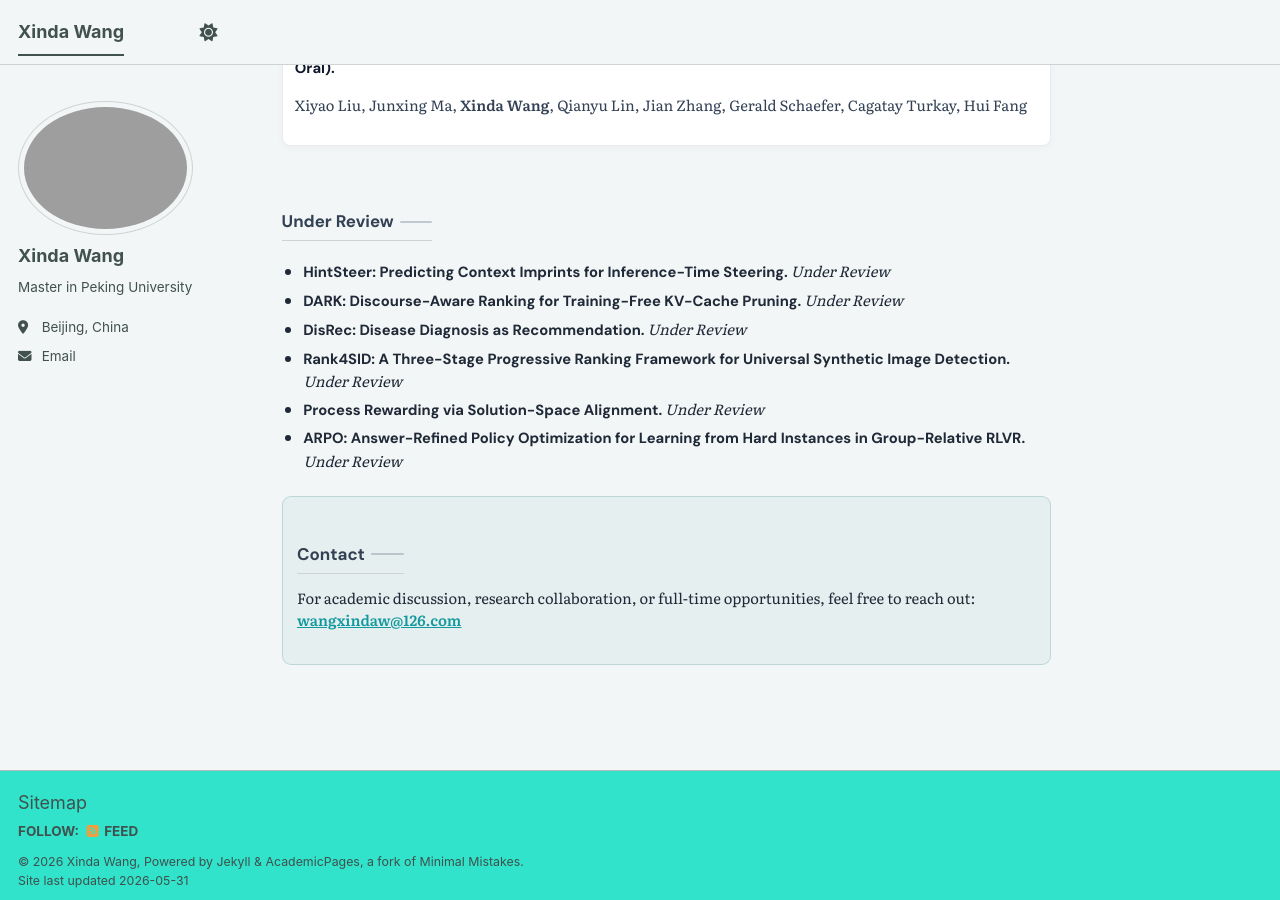
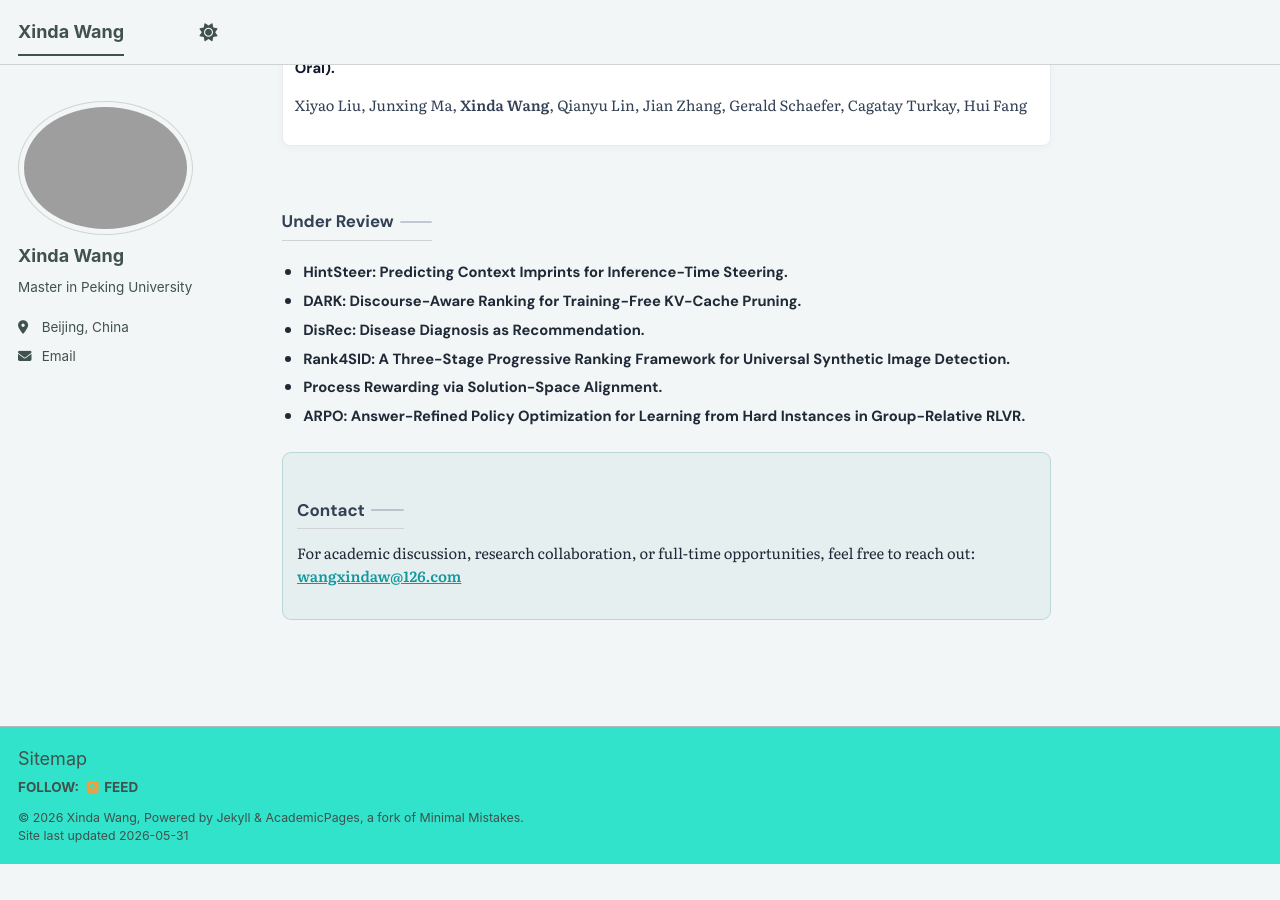
Before and after one commit to xindaaW/xindaaW.github.io, a Jekyll site: the page built from _pages/about.md, in a window 1280 px wide and 900 px high, scrolled down 1865 px. Built offline with Jekyll 4.4.1, drawn with Linux system fonts in a browser that asks for light colours; a script bundle is joined from its source files by our own code; library files that are not in the unit come from our copies; after the commit the page ends 2729 px from its top, so only the background shows below that.

Commit message:
remove per-item under-review tags

```diff
--- a/_pages/about.md
+++ b/_pages/about.md
@@ -87,12 +87,12 @@ redirect_from:
 <section class="home-section">
   <h2>Under Review</h2>
   <ul class="home-list">
-    <li><strong>HintSteer: Predicting Context Imprints for Inference-Time Steering.</strong> <em>Under Review</em></li>
-    <li><strong>DARK: Discourse-Aware Ranking for Training-Free KV-Cache Pruning.</strong> <em>Under Review</em></li>
-    <li><strong>DisRec: Disease Diagnosis as Recommendation.</strong> <em>Under Review</em></li>
-    <li><strong>Rank4SID: A Three-Stage Progressive Ranking Framework for Universal Synthetic Image Detection.</strong> <em>Under Review</em></li>
-    <li><strong>Process Rewarding via Solution-Space Alignment.</strong> <em>Under Review</em></li>
-    <li><strong>ARPO: Answer-Refined Policy Optimization for Learning from Hard Instances in Group-Relative RLVR.</strong> <em>Under Review</em></li>
+    <li><strong>HintSteer: Predicting Context Imprints for Inference-Time Steering.</strong></li>
+    <li><strong>DARK: Discourse-Aware Ranking for Training-Free KV-Cache Pruning.</strong></li>
+    <li><strong>DisRec: Disease Diagnosis as Recommendation.</strong></li>
+    <li><strong>Rank4SID: A Three-Stage Progressive Ranking Framework for Universal Synthetic Image Detection.</strong></li>
+    <li><strong>Process Rewarding via Solution-Space Alignment.</strong></li>
+    <li><strong>ARPO: Answer-Refined Policy Optimization for Learning from Hard Instances in Group-Relative RLVR.</strong></li>
   </ul>
 </section>
 
```
